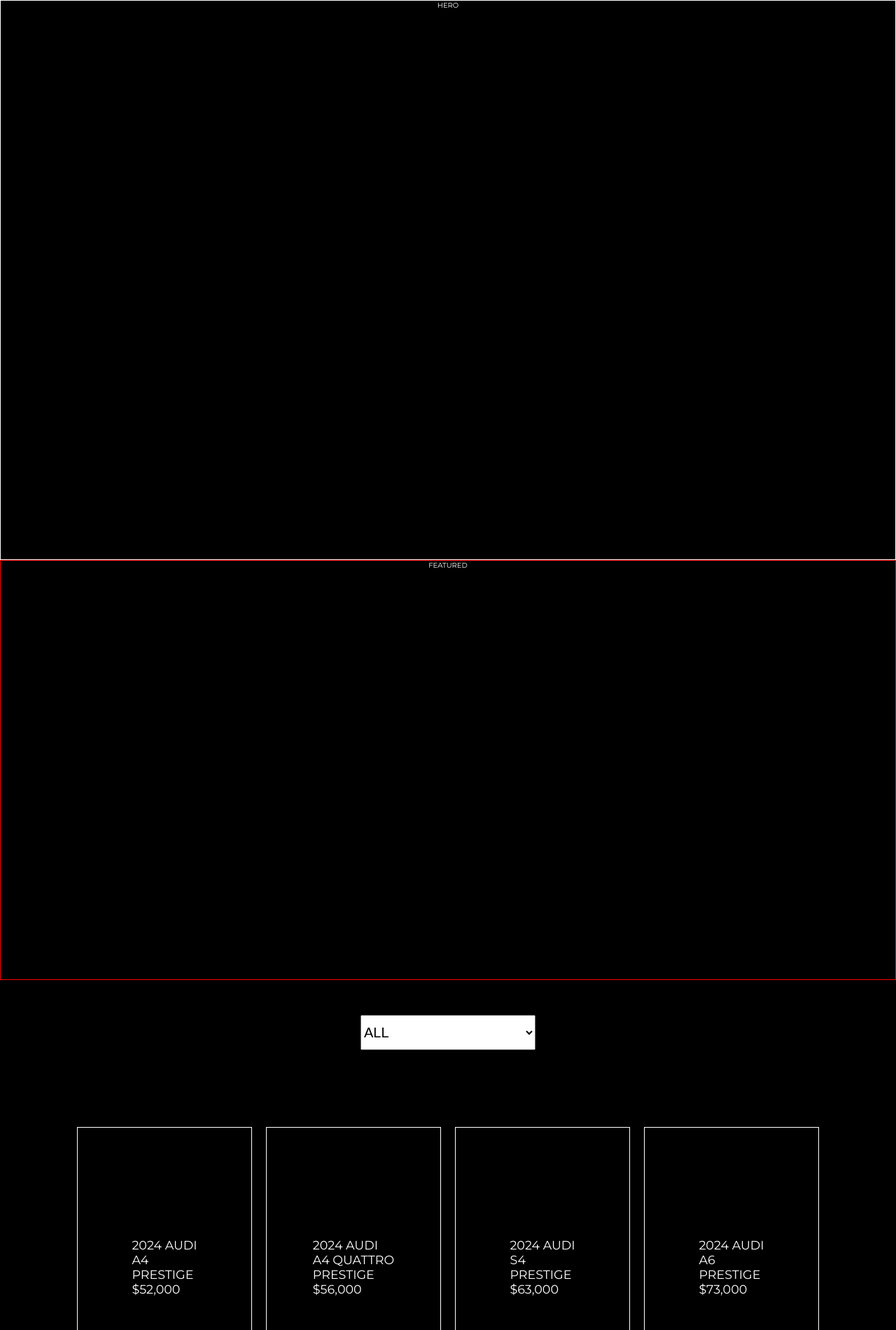
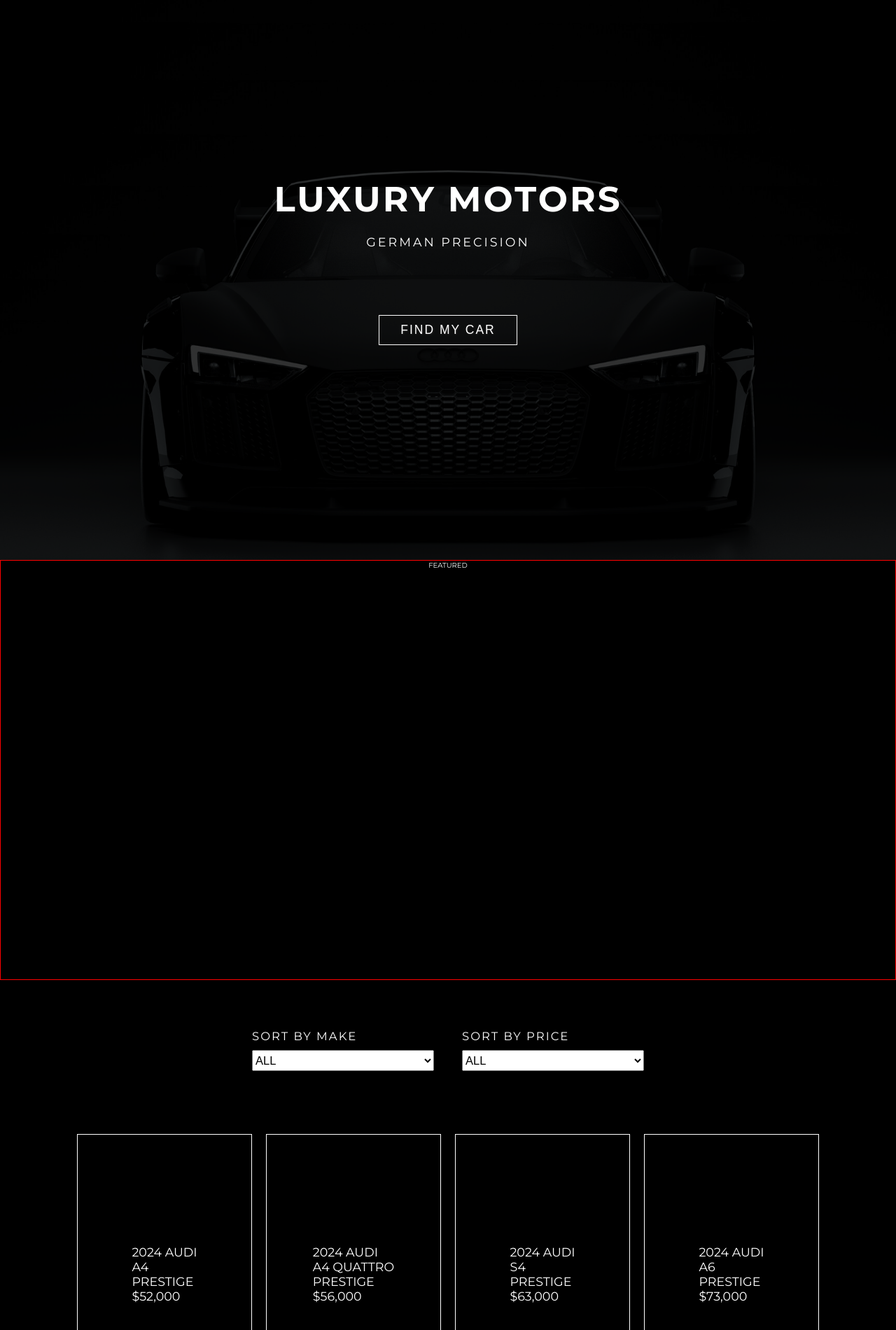
Before and after one commit to deesepulveda/luxury_motors_project, a React (Create React App) app: page / in a window 1280 px wide. Shown: the top 1900 px of the page at 70% size. Built offline with nearby package versions, Linux system fonts and the light colour scheme.

Commit message:
updated hero section

```diff
--- a/src/App.css
+++ b/src/App.css
@@ -0,0 +1,3 @@
+.App {
+  overflow: hidden;
+}
--- a/src/components/Hero.css
+++ b/src/components/Hero.css
@@ -1,5 +1,91 @@
 .hero_container {
   width: 100vw;
   height: 100vh;
-  border: 1px solid white;
+  position: relative;
+  overflow: hidden;
 }
+
+.hero_container::before {
+  content: "";
+  width: 100%;
+  height: 100%;
+  position: absolute;
+  top: 0;
+  left: 0;
+  background-color: #000;
+  opacity: 0.8;
+  z-index: -1;
+}
+
+.hero_container::after {
+  content: "";
+  width: 100%;
+  height: 100%;
+  position: absolute;
+  top: 0;
+  left: 0;
+  background-image: url(../assets/3pdesign-03soho.jpg);
+  background-position: left;
+  background-repeat: no-repeat;
+  background-size: cover;
+  z-index: -2;
+}
+
+.hero_container_wrapper {
+  width: 100%;
+  height: 100%;
+  display: flex;
+  flex-direction: column;
+  justify-content: center;
+  align-items: center;
+}
+
+.hero_container_wrapper_title {
+  width: 80%;
+  height: auto;
+  margin: 0 auto 4rem;
+  letter-spacing: 0.3rem;
+}
+
+.hero_container_wrapper_title > h2 {
+  margin-bottom: 2rem;
+  font-size: 5rem;
+}
+
+.hero_container_wrapper_title > p {
+  font-size: 1.75rem;
+}
+
+.hero_container_wrapper_cta_box {
+  width: 80%;
+  height: 15rem;
+  margin: 0 auto;
+  display: flex;
+  justify-content: center;
+  align-items: center;
+}
+
+.hero_container_wrapper_cta_btn {
+  padding: 1rem 3rem;
+  color: #fff;
+  font-size: 1.75rem;
+  letter-spacing: 0.2rem;
+  text-transform: uppercase;
+  text-shadow: 0.1rem 0.1rem 0.2rem #242323;
+  background-color: transparent;
+  border: 0.1rem solid #fff;
+}
+
+.hero_container_wrapper_cta_btn:hover {
+  background-color: #fff;
+  color: #000;
+}
+
+/* Media Queries */
+
+@media (min-width: 768px) {
+  .hero_container::after {
+    background-position: center;
+    background-attachment: fixed;
+  }
+}
--- a/src/components/Hero.js
+++ b/src/components/Hero.js
@@ -2,7 +2,21 @@ import React from "react";
 import "./Hero.css";
 
 const Hero = () => {
-  return <div className="hero_container">Hero</div>;
+  return (
+    <div className="hero_container">
+      <div className="hero_container_wrapper">
+        <div className="hero_container_wrapper_title">
+          <h2>luxury motors</h2>
+          <p>German precision</p>
+        </div>
+        <div className="hero_container_wrapper_cta_box">
+          <button className="hero_container_wrapper_cta_btn">
+            find my car
+          </button>
+        </div>
+      </div>
+    </div>
+  );
 };
 
 export default Hero;
--- a/src/components/MainList.css
+++ b/src/components/MainList.css
@@ -1,22 +1,52 @@
 .mainList_container_main {
   width: 100vw;
-  height: 200rem;
+  height: auto;
+  overflow: hidden;
 }
+
+/* Filter Section */
 
 .mainList_container_filter {
   width: 100%;
-  height: 15rem;
+  height: 30rem;
   display: flex;
+  flex-direction: column;
   justify-content: center;
   align-items: center;
 }
 
-.filter_box_make {
-  width: 25rem;
-  height: 5rem;
+/* Styling for each filter box */
+
+.mainList_container_filter_box {
+  margin-bottom: 3rem;
+  display: flex;
+  flex-direction: column;
+  justify-content: center;
+  align-items: flex-start;
+}
+
+/* Filter Box to Sort by Make */
+
+.filter_box_title {
+  margin-bottom: 1rem;
+  font-size: 1.65rem;
+  letter-spacing: 0.2rem;
+}
+
+.filter_box_select {
+  width: 26rem;
+  height: 3rem;
   text-transform: uppercase;
-  font-size: 2rem;
+  font-size: 1.65rem;
 }
+
+.filter_box_make > option {
+  color: #fff;
+  letter-spacing: 0.2rem;
+  background-color: #000;
+}
+
+/* Rendered Data Container */
 
 .mainList_container_listings_wrapper {
   width: 100%;
@@ -28,6 +58,8 @@
   align-items: flex-start;
   align-content: flex-start;
 }
+
+/* Styling for Each Card */
 
 .mainList_card {
   width: 25rem;
@@ -62,8 +94,36 @@ li {
 
 /* Media Queries */
 
-@media (min-width: 1280px) {
-  .mainList_container_listings_wrapper {
-    padding: 5rem;
+@media (min-width: 768px) {
+  .mainList_container_filter {
+    width: 100%;
+    height: 20rem;
+    flex-direction: row;
+    justify-content: center;
+    align-items: center;
+  }
+
+  .mainList_container_filter_box {
+    margin: 0 2rem;
   }
 }
+
+@media (min-width: 1280px) {
+  .mainList_container_main {
+    width: 100vw;
+    min-height: 80rem;
+  }
+
+  .mainList_container_filter,
+  .mainList_container_listings_wrapper {
+    max-width: 140rem;
+    margin: 0 auto;
+  }
+
+  .filter_box_make {
+    width: 30rem;
+    height: 4rem;
+    text-transform: uppercase;
+    font-size: 1.8rem;
+  }
+}
--- a/src/components/MainList.js
+++ b/src/components/MainList.js
@@ -32,19 +32,41 @@ const MainList = () => {
   return (
     <div className="mainList_container_main">
       <div className="mainList_container_filter">
+        <div className="mainList_container_filter_box">
+          {/* Select Filter Title */}
+          <div className="filter_box_title">Sort by Make</div>
           {/* Select Filter */}
           <select
             name="make"
             id=""
-          className="filter_box_make"
+            className="filter_box_select"
             onChange={filterMake}
           >
             {/* Options from Select Filter */}
             <option value="all">all</option>
             {Array.from(brandsArr).map((item, index) => (
-            <option key={index}>{item}</option>
+              <option key={index} value={item.make}>
+                {item}
+              </option>
             ))}
           </select>
+        </div>
+        <div className="mainList_container_filter_box">
+          {/* Select Filter Title */}
+          <div className="filter_box_title">Sort by Price</div>
+          {/* Select Filter */}
+          <select
+            name="make"
+            id=""
+            className="filter_box_select"
+            onChange={filterMake}
+          >
+            {/* Options from Select Filter */}
+            <option value="all">all</option>
+            <option value="low">low to high</option>
+            <option value="high">high to low</option>
+          </select>
+        </div>
       </div>
       {/* Rendering Data */}
       <div className="mainList_container_listings_wrapper">
--- a/src/data/Data.js
+++ b/src/data/Data.js
@@ -140,7 +140,7 @@ export const data = [
     engine: "4.0 liter 8-cylinder",
     horsepower: "621 hp",
     torque: "627 lb-ft",
-    turbo: "turbo",
+    turbo: "twin-turbo",
   },
 
   {
```
Also changed, not shown: src/assets/3pdesign-03soho.jpg (added), src/assets/audiR8.jpg (added). Lines whose indentation alone changed are shown as unchanged.
